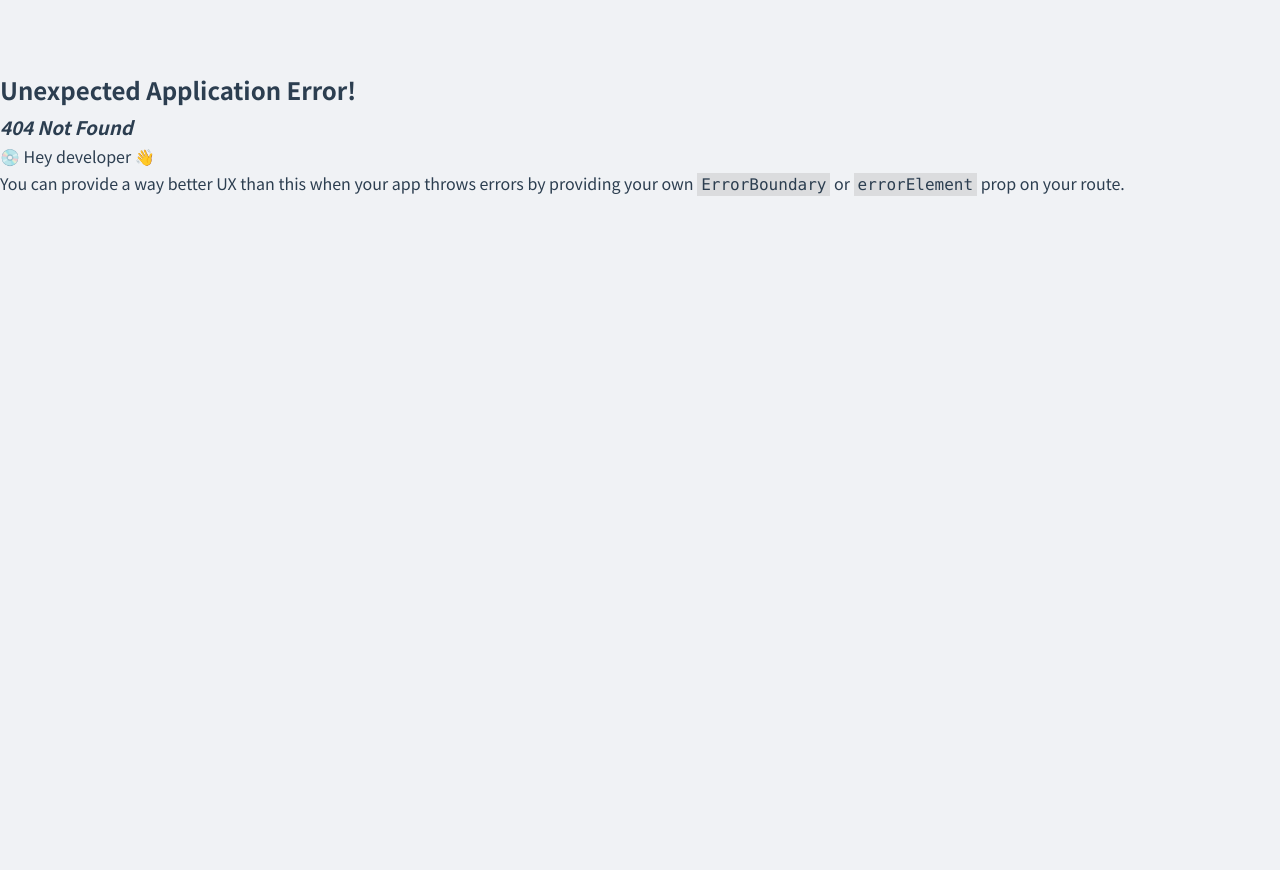
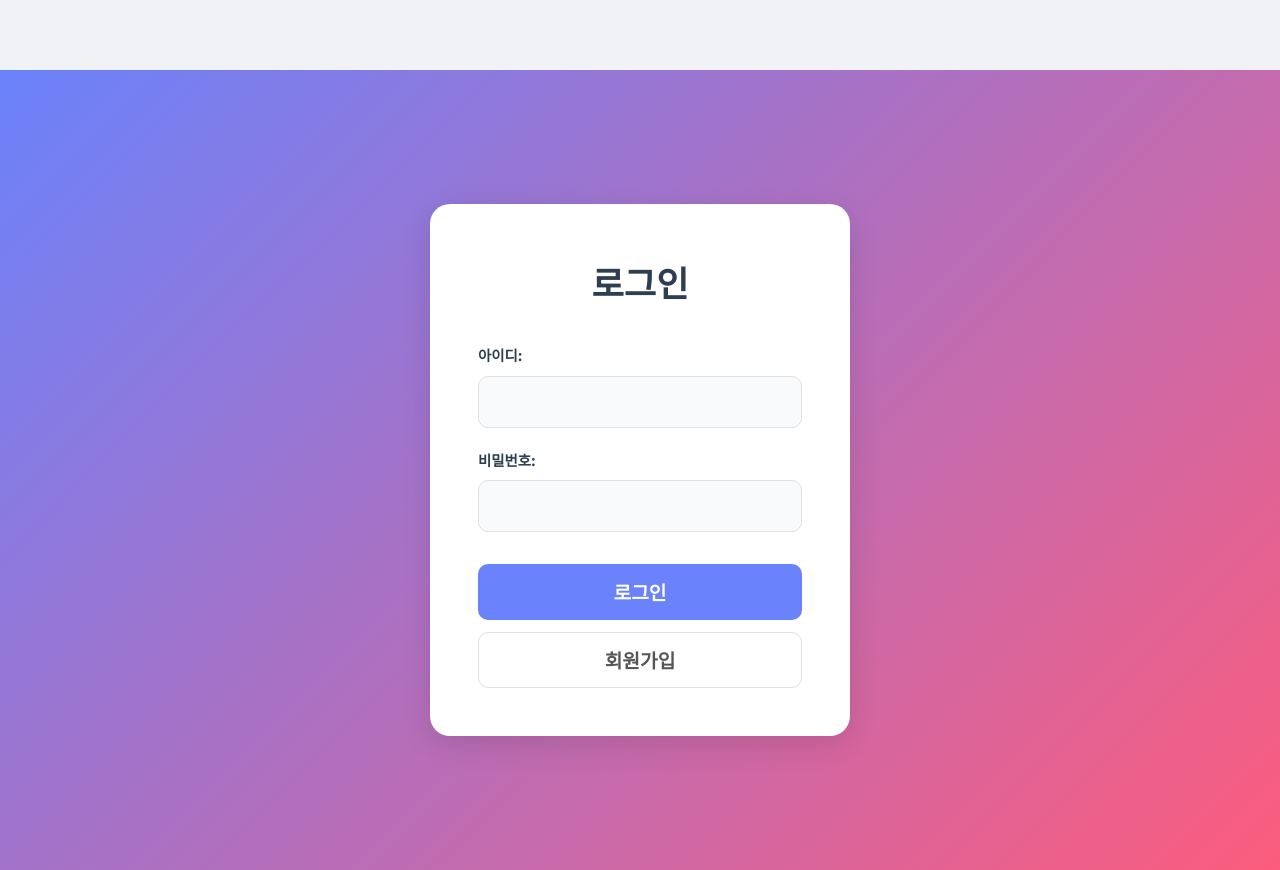
Before and after one commit to MeritEnding/jguard, a React (Create React App) app in the folder jguard_frontend/: page /user/login in a window 1280 px wide. Before the commit this address had no page. Before the commit the page ends 800 px from the top, so only its background shows below. Built offline with nearby package versions, Linux system fonts and the light colour scheme.

Commit message:
feat(user-front): JWT 로그인 화면 및 토큰 저장 처리

```diff
--- /dev/null
+++ b/jguard_frontend/src/Login.css
@@ -0,0 +1,130 @@
+/* src/Login.css - 회원가입 페이지와 통일된 전문가 디자인 */
+
+/* --- 폰트 및 전역 변수 (일관성 유지) --- */
+@import url('https://fonts.googleapis.com/css2?family=Noto+Sans+KR:wght@400;500;700;900&display=swap');
+
+:root {
+    --primary-color: #6a82fb;
+    --secondary-color: #fc5c7d;
+    --text-dark: #2c3e50;
+    --text-medium: #555;
+    --bg-light: #f0f2f5;
+    --bg-white: #ffffff;
+    --border-light: #e0e0e0;
+    --border-focus: #6a82fb;
+    --shadow-medium: 0 8px 30px rgba(0, 0, 0, 0.12);
+}
+
+/* --- 페이지 전체 레이아웃 (Signup 페이지와 동일) --- */
+.login-container {
+    display: flex;
+    justify-content: center;
+    align-items: center;
+    min-height: 100vh;
+    background: linear-gradient(135deg, var(--primary-color) 0%, var(--secondary-color) 100%);
+    padding: 24px;
+    box-sizing: border-box;
+}
+
+/* --- 로그인 폼 카드 --- */
+.login-body {
+    width: 100%;
+    max-width: 420px;
+    background-color: var(--bg-white);
+    padding: 48px;
+    border-radius: 20px;
+    box-shadow: var(--shadow-medium);
+    animation: fadeIn 0.5s ease-out;
+}
+
+@keyframes fadeIn {
+    from { opacity: 0; transform: translateY(-10px); }
+    to { opacity: 1; transform: translateY(0); }
+}
+
+/* --- 헤더 --- */
+.login-body h2 {
+    text-align: center;
+    font-size: 2.2rem;
+    font-weight: 800;
+    color: var(--text-dark);
+    margin: 0 0 32px 0; /* 상단 마진 제거, 하단 마진 추가 */
+}
+
+/* --- 폼 요소 (라벨, 인풋) --- */
+.login-form .form-group {
+    margin-bottom: 20px;
+}
+
+.login-form label {
+    display: block;
+    font-size: 0.9rem;
+    font-weight: 600;
+    color: var(--text-dark);
+    margin-bottom: 8px;
+}
+
+.login-form input {
+    width: 100%;
+    height: 52px;
+    padding: 0 16px;
+    border: 1px solid var(--border-light);
+    border-radius: 10px;
+    background-color: #f9fafb;
+    font-size: 1rem;
+    color: var(--text-dark);
+    transition: all 0.2s ease;
+}
+
+.login-form input:focus {
+    outline: none;
+    background-color: var(--bg-white);
+    border-color: var(--border-focus);
+    box-shadow: 0 0 0 3px rgba(106, 130, 251, 0.2);
+}
+
+/* --- 버튼 스타일링 (로그인, 회원가입) --- */
+.login-button, .signup-button {
+    width: 100%;
+    height: 56px;
+    font-size: 1.2rem;
+    font-weight: 700;
+    border-radius: 10px;
+    cursor: pointer;
+    transition: all 0.3s ease;
+}
+
+.login-button {
+    background: var(--primary-color);
+    color: white;
+    border: none;
+    margin-top: 12px; /* 위 요소와 간격 */
+}
+
+.login-button:hover {
+    background: #5a72e8;
+    transform: translateY(-2px);
+    box-shadow: 0 6px 20px rgba(106, 130, 251, 0.3);
+}
+
+.signup-button {
+    background: transparent;
+    color: var(--text-medium);
+    border: 1px solid var(--border-light);
+    margin-top: 12px;
+}
+
+.signup-button:hover {
+    background-color: #f8f9fa;
+    border-color: #d1d5db;
+}
+
+/* --- 반응형 디자인 --- */
+@media (max-width: 480px) {
+    .login-body {
+        padding: 32px 24px;
+    }
+    .login-body h2 {
+        font-size: 1.8rem;
+    }
+}
--- /dev/null
+++ b/jguard_frontend/src/Login.jsx
@@ -0,0 +1,78 @@
+import React, { useState } from 'react';
+import { useNavigate } from 'react-router-dom';
+import axiosInstance from './api/axiosInstance';
+import './Login.css';
+
+const Login = () => {
+  const [username, setUsername] = useState('');
+  const [password, setPassword] = useState('');
+  const navigate = useNavigate();
+
+  const handleSubmit = async (e) => {
+    e.preventDefault();
+    try {
+      const response = await axiosInstance.post('/api/user/login', {
+        username,
+        password,
+      });
+
+      // ✅ 수정: axios는 헤더를 일반 객체로 다룹니다.
+      const accessToken = response.headers['access'];
+
+      if (accessToken) {
+        // ✅ 수정: localStorage 대신 sessionStorage를 사용하셨으므로 일관성 유지
+        sessionStorage.setItem('accessToken', accessToken);
+        alert('로그인 성공!');
+        navigate('/board');
+      } else {
+        alert('로그인 실패: 토큰을 받지 못했습니다. 다시 시도해주세요.');
+        console.error('로그인 응답에 Access Token이 없습니다.');
+      }
+    } catch (error) {
+      console.error('로그인 실패:', error);
+      if (error.response) {
+        alert(`로그인 실패: ${error.response.data.message || '아이디 또는 비밀번호가 일치하지 않습니다.'}`);
+      } else if (error.request) {
+        alert('로그인 실패: 서버에 연결할 수 없습니다.');
+      } else {
+        alert('로그인 실패: 요청 중 오류가 발생했습니다.');
+      }
+    }
+  };
+
+  return (
+    <div className="login-container">
+      <div className='login-body'>
+        <h2>로그인</h2>
+        <form onSubmit={handleSubmit} className="login-form">
+          <div className="form-group">
+            <label htmlFor="username">아이디:</label>
+            <input
+              type="text"
+              id="username"
+              value={username}
+              onChange={(e) => setUsername(e.target.value)}
+              required
+            />
+          </div>
+          <div className="form-group">
+            <label htmlFor="password">비밀번호:</label>
+            <input
+              type="password"
+              id="password"
+              value={password}
+              onChange={(e) => setPassword(e.target.value)}
+              required
+            />
+          </div>
+          <button type="submit" className="login-button">로그인</button>
+          <button type="button" onClick={() => navigate('/signup')} className="signup-button">
+            회원가입
+          </button>
+        </form>
+      </div>
+    </div>
+  );
+};
+
+export default Login;
--- a/jguard_frontend/src/router.js
+++ b/jguard_frontend/src/router.js
@@ -2,6 +2,7 @@ import { createBrowserRouter } from 'react-router-dom';
 import Home from './Home';
 
 import Signup_form from './Signup_form';
+import Login from './Login';
 
 const router = createBrowserRouter([
     {
@@ -13,6 +14,11 @@ const router = createBrowserRouter([
         id:8,
         path: '/signup',
         element: <Signup_form/>
+    },
+    {
+        id:9,
+        path: '/user/login',
+        element: <Login/>
     }
 
 ]);
```
